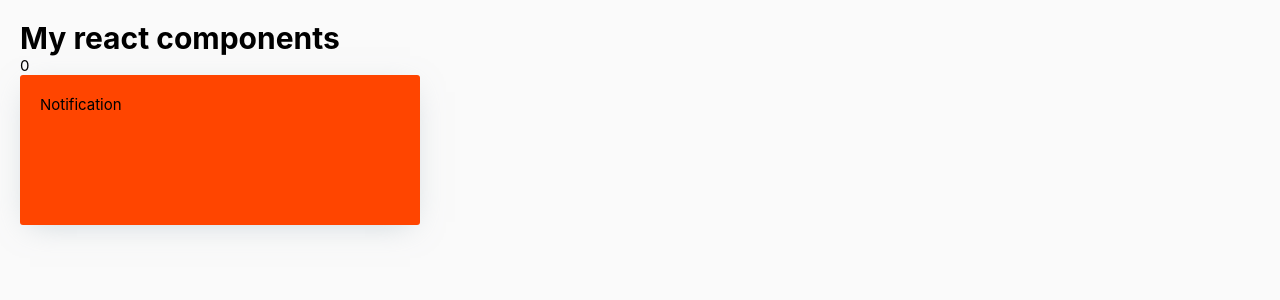
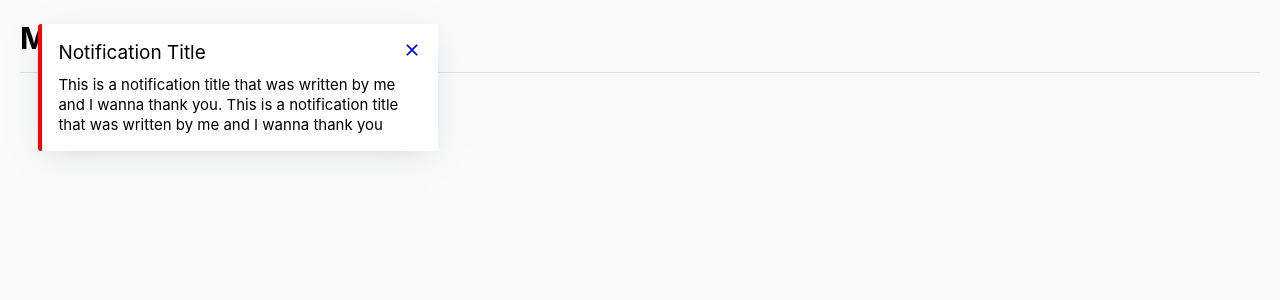
Before and after one commit to ofemmy/custom-components, a React (Create React App) app: page / in a window 1280 px wide. Shown: the top 300 px of the page. Built offline with nearby package versions, Linux system fonts and the light colour scheme.

Commit message:
basic setup

```diff
--- a/src/App.tsx
+++ b/src/App.tsx
@@ -1,24 +1,22 @@
 import React, { useState } from "react";
-// import Divider from "./components/Divider";
+ import Divider from "./components/Divider";
 // import Button from "./components/Button";
 // import { MdEmail, MdAutorenew, MdArrowForward } from "react-icons/md";
 // import { Loader, Spinner } from "./components/Loader";
 import Notification from "./components/Notification";
 function App() {
-  const [count, setCount] = useState(0);
-  const [isLoading, setLoading] = useState(false);
-
-  const submitHandler = () => {
-    setLoading(true);
-    setTimeout(() => {
-      setLoading(false);
-    }, 2000);
-  };
   return (
     <div>
       <h1>My react components</h1>
-      <p>{count}</p>
-      <Notification />
+      <Divider />
+      <Notification
+        title="Notification title"
+        message="This is a notification title that was written by me and
+        I wanna thank you. This is a notification title that was written by me and
+        I wanna thank you"
+        type="error"
+        position="topLeft"
+      />
     </div>
   );
 }
--- a/src/components/Card/Card.tsx
+++ b/src/components/Card/Card.tsx
@@ -2,12 +2,12 @@ import React from "react";
 import styled from "styled-components";
 
 const StyledCard = styled.div<CardProp>`
-  width: ${({ width }) => (width ? width : "30rem")};
-  height: ${({ height }) => (height ? height : "30rem")};
+  max-width: ${({ width }) => (width ? width : "40rem")};
+  min-height: ${({ height }) => (height ? height : "10rem")};
   box-shadow: 0 7px 30px -10px rgba(150, 170, 180, 0.5);
   border-radius: 3px;
   background: ${({ color }) => (color ? color : "#fff")};
-  padding: 2rem;
+  padding: 1.6rem;
 `;
 interface CardProp extends React.HTMLAttributes<HTMLDivElement> {
   width?: string;
--- a/src/components/Notification/Notification.tsx
+++ b/src/components/Notification/Notification.tsx
@@ -1,17 +1,90 @@
 import React, { HTMLAttributes } from "react";
 import styled from "styled-components";
+import { MdClose } from "react-icons/md";
+import Card from "../Card";
+const StyledNotification = styled.div<NotificationProps>`
+  .header {
+    display: flex;
+    justify-content: space-between;
+    align-items: center;
+    flex-wrap: nowrap;
+    margin-bottom: 1rem;
+    .title {
+      font-size: 1.9rem;
+      line-height: 2.4rem;
+      text-transform: capitalize;
+    }
+    .close {
+      font-size: 2rem;
+      cursor: pointer;
+    }
+  }
+  .body {
+    line-height: 2rem;
+  }
+`;
+interface NotificationProps extends HTMLAttributes<HTMLDivElement> {
+  title: string;
+  message: string;
+  type: "info" | "success" | "error" | "warning";
+  position?: "topLeft" | "topRight" | "bottomLeft" | "bottomRight";
+  duration?: string;
+}
+interface PositionType {
+  position: "absolute";
+  [values: string]: string;
+}
+let colorMap = new Map<NotificationProps["type"], String>([
+  ["info", "blue"],
+  ["error", "red"],
+  ["success", "green"],
+  ["warning", "#f0a500"],
+]);
 
-import Card from "../Card"
-
-interface NotificationProps extends HTMLAttributes<HTMLDivElement>{
-
-}
-const Notification = (props:NotificationProps) => {
-  return <Card
-  color="orangered"
-  width="40rem"
-  height="15rem"
-  >Notification</Card>;
+const Notification = (props: NotificationProps) => {
+  const { type, position = "topRight" } = props;
+  let positionObj: PositionType = { position: "absolute" };
+  switch (position) {
+    case "topRight":
+      positionObj.top = "3%";
+      positionObj.right = "3%";
+      break;
+    case "topLeft":
+      positionObj.top = "3%";
+      positionObj.left = "3%";
+      break;
+    case "bottomLeft":
+      positionObj.bottom = "3%";
+      positionObj.left = "3%";
+      break;
+    case "bottomRight":
+      positionObj.bottom = "3%";
+      positionObj.right = "3%";
+      break;
+    default:
+      break;
+  }
+  return (
+    <Card
+      style={{
+        borderLeft: `4px solid ${colorMap.get(type)}`,
+        zIndex:100,
+        ...positionObj,
+      }}
+    >
+      <StyledNotification {...props}>
+        <div className="header">
+          <p className="title">{props.title}</p>
+          <a href="/" className="close">
+            <MdClose />
+          </a>
+        </div>
+        <div className="body">
+          <p>{props.message}</p>
+        </div>
+      </StyledNotification>
+    </Card>
+  );
 };
 
 export default Notification;
```
